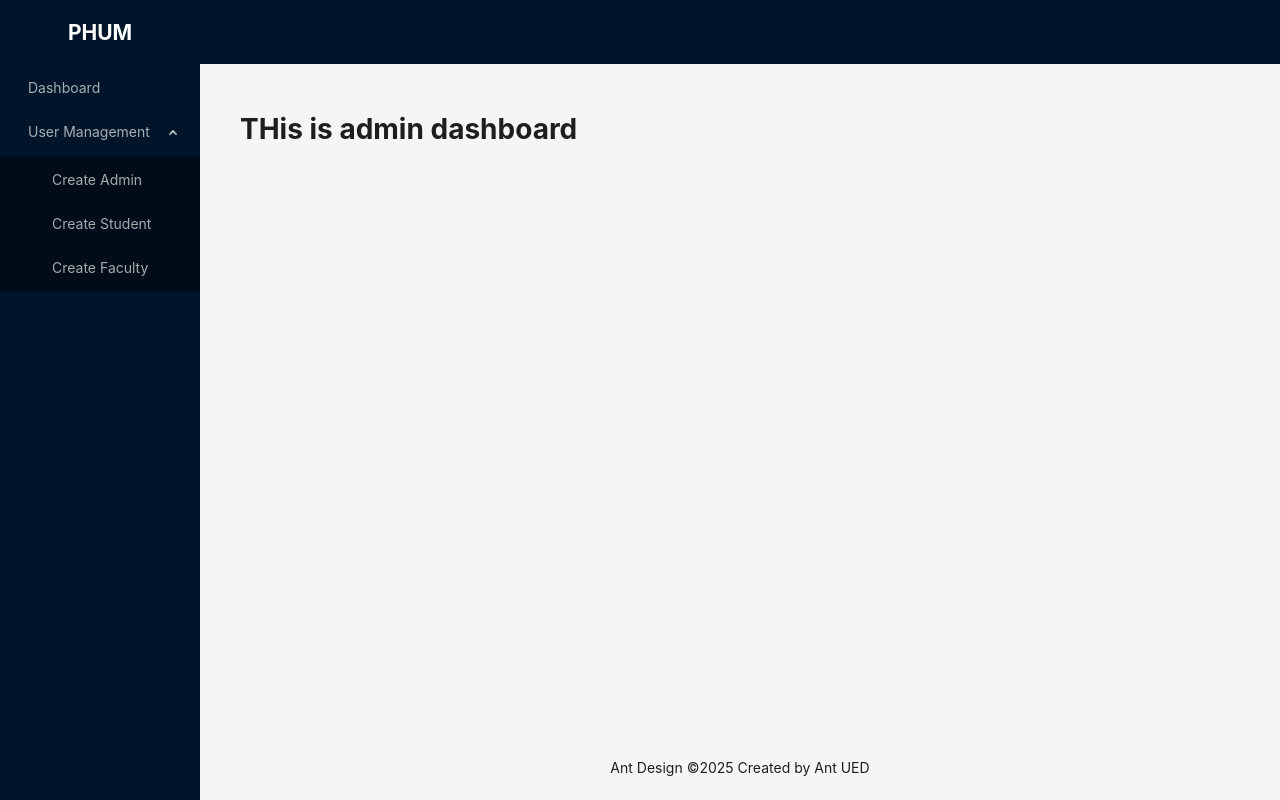
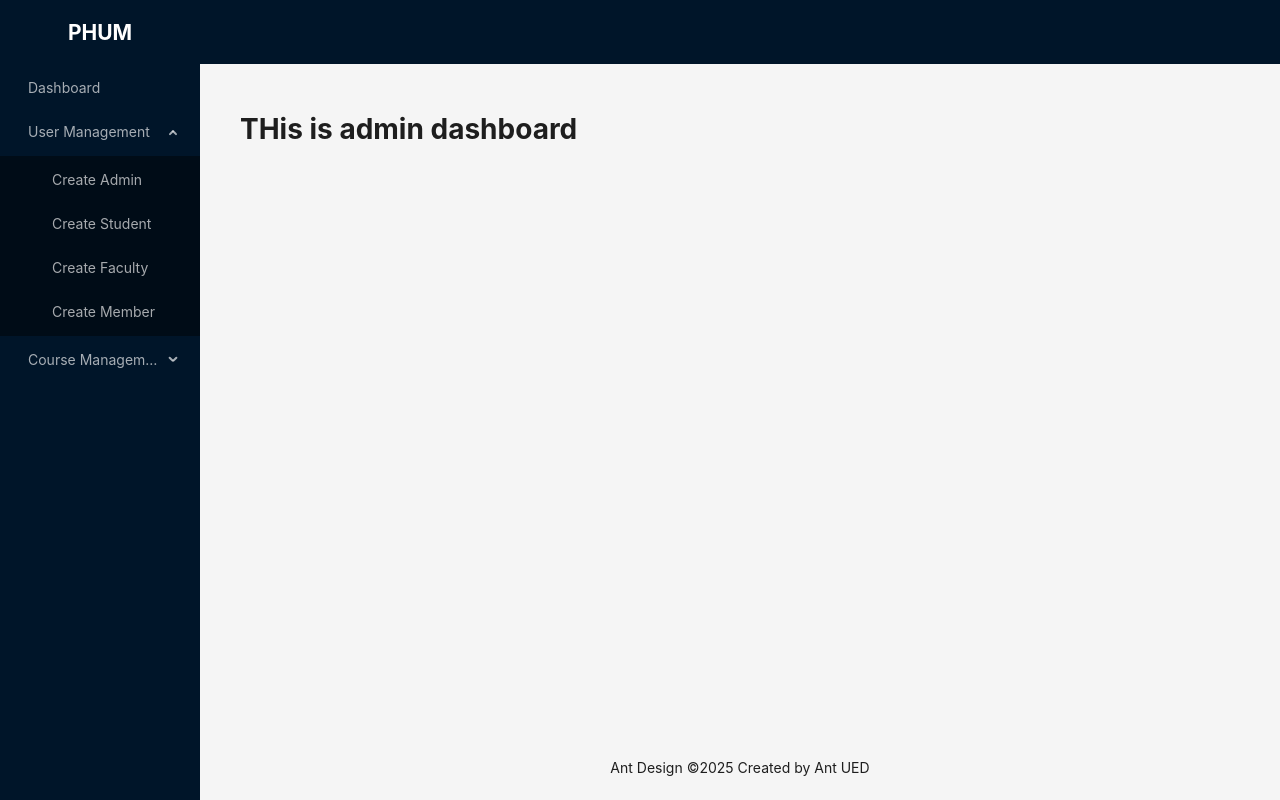
Before and after one commit to rifat-sarker/phum-client, a React (Vite) app: page /admin/dashboard in a window 1280 px wide. Both pictures are taken after a click on the element "User Management". Built offline with nearby package versions, Linux system fonts and the light colour scheme.

Commit message:
refactor admin routes and sidebar items for improved structure and navigation

```diff
--- a/src/components/layout/MainLayout.tsx
+++ b/src/components/layout/MainLayout.tsx
@@ -1,32 +1,9 @@
 import { Layout, Menu, MenuProps } from "antd";
 import { NavLink, Outlet } from "react-router-dom";
+import { adminSidebarItems } from "../../routes/admin.routes";
 
 const { Header, Content, Footer, Sider } = Layout;
-const items: MenuProps["items"] = [
-  {
-    key: "Dashboard",
-    label: <NavLink to={"/admin/dashboard"}>Dashboard</NavLink>,
-  },
-  {
-    key: "User Management",
-    label: "User Management",
-    children: [
-      {
-        key: "Create Admin",
-        label: <NavLink to={"/admin/create-admin"}>Create Admin</NavLink>,
-      },
-      {
-        key: "Create Student",
-        label: <NavLink to={"/admin/create-student"}>Create Student</NavLink>,
-      },
-      {
-        key: "Create Faculty",
-        label: <NavLink to={"/admin/create-faculty"}>Create Faculty</NavLink>,
-      },
-    ],
-  },
 
-];
 const MainLayout = () => {
   return (
     <Layout style={{ height: "100vh" }}>
@@ -55,7 +32,7 @@
           theme="dark"
           mode="inline"
           defaultSelectedKeys={["4"]}
-          items={items}
+          items={adminSidebarItems}
         />
       </Sider>
       <Layout>
--- a/src/routes/admin.routes.tsx
+++ b/src/routes/admin.routes.tsx
@@ -1,12 +1,25 @@
+import { ReactNode } from "react";
 import AdminDashboard from "../pages/admin/AdminDashboard";
 import CreateAdmin from "../pages/admin/CreateAdmin";
 import CreateFaculty from "../pages/admin/CreateFaculty";
 import CreateStudent from "../pages/admin/CreateStudent";
+import { NavLink } from "react-router-dom";
 
-export const adminPaths2 = [
+type TRoute = {
+  path: string;
+  element: ReactNode;
+};
+
+type TSidebarItem = {
+  key: string;
+  label: ReactNode;
+  children?: TSidebarItem[];
+};
+
+export const adminPaths = [
   {
     name: "Dashboard",
-    path: "/admin/dashboard",
+    path: "dashboard",
     element: <AdminDashboard />,
   },
   {
@@ -14,17 +27,22 @@
     children: [
       {
         name: "Create Admin",
-        path: "/admin/create-admin",
+        path: "create-admin",
         element: <CreateAdmin />,
       },
       {
         name: "Create Student",
-        path: "/admin/create-student",
+        path: "create-student",
         element: <CreateStudent />,
       },
       {
         name: "Create Faculty",
-        path: "/admin/create-faculty",
+        path: "create-faculty",
+        element: <CreateFaculty />,
+      },
+      {
+        name: "Create Member",
+        path: "create-member",
         element: <CreateFaculty />,
       },
     ],
@@ -34,29 +52,72 @@
     children: [
       {
         name: "Offered Courses",
-        path: "/admin/offered-courses",
+        path: "admin/offered-courses",
         element: <CreateAdmin />,
       },
-
     ],
   },
 ];
 
-export const adminPaths = [
-  {
-    path: "dashboard",
-    element: <AdminDashboard />,
+// programmatic way
+export const adminRoutes = adminPaths.reduce((acc: TRoute[], item) => {
+  if (item.path && item.element) {
+    acc.push({
+      path: item.path,
+      element: item.element,
+    });
+  }
+  if (item.children) {
+    item.children.forEach((child) => {
+      acc.push({
+        path: child.path,
+        element: child.element,
+      });
+    });
+  }
+  return acc;
+}, []);
+
+export const adminSidebarItems = adminPaths.reduce(
+  (acc: TSidebarItem[], item) => {
+    if (item.path && item.name) {
+      acc.push({
+        key: item.name,
+        label: <NavLink to={`/admin/${item.path}`}>{item.name}</NavLink>,
+      });
+    }
+    if (item.children) {
+      acc.push({
+        key: item.name,
+        label: item.name,
+        children: item.children.map((child) => ({
+          key: child.name,
+          label: <NavLink to={`/admin/${child.path}`}>{child.name}</NavLink>,
+        })),
+      });
+    }
+    return acc;
   },
-  {
-    path: "create-admin",
-    element: <CreateAdmin />,
-  },
-  {
-    path: "create-faculty",
-    element: <CreateFaculty />,
-  },
-  {
-    path: "create-student",
-    element: <CreateStudent />,
-  },
-];
+  []
+);
+
+// hard coded way
+
+// export const adminPaths = [
+//   {
+//     path: "dashboard",
+//     element: <AdminDashboard />,
+//   },
+//   {
+//     path: "create-admin",
+//     element: <CreateAdmin />,
+//   },
+//   {
+//     path: "create-faculty",
+//     element: <CreateFaculty />,
+//   },
+//   {
+//     path: "create-student",
+//     element: <CreateStudent />,
+//   },
+// ];
--- a/src/routes/routes.tsx
+++ b/src/routes/routes.tsx
@@ -3,7 +3,7 @@
 import About from "../pages/About";
 import Login from "../pages/Login";
 import Register from "../pages/Register";
-import { adminPaths } from "./admin.routes";
+import { adminRoutes } from "./admin.routes";
 
 const router = createBrowserRouter([
   {
@@ -20,7 +20,7 @@
   {
     path: "/admin",
     element: <App />,
-    children: adminPaths,
+    children: adminRoutes,
   },
   {
     path: "/login",
```
